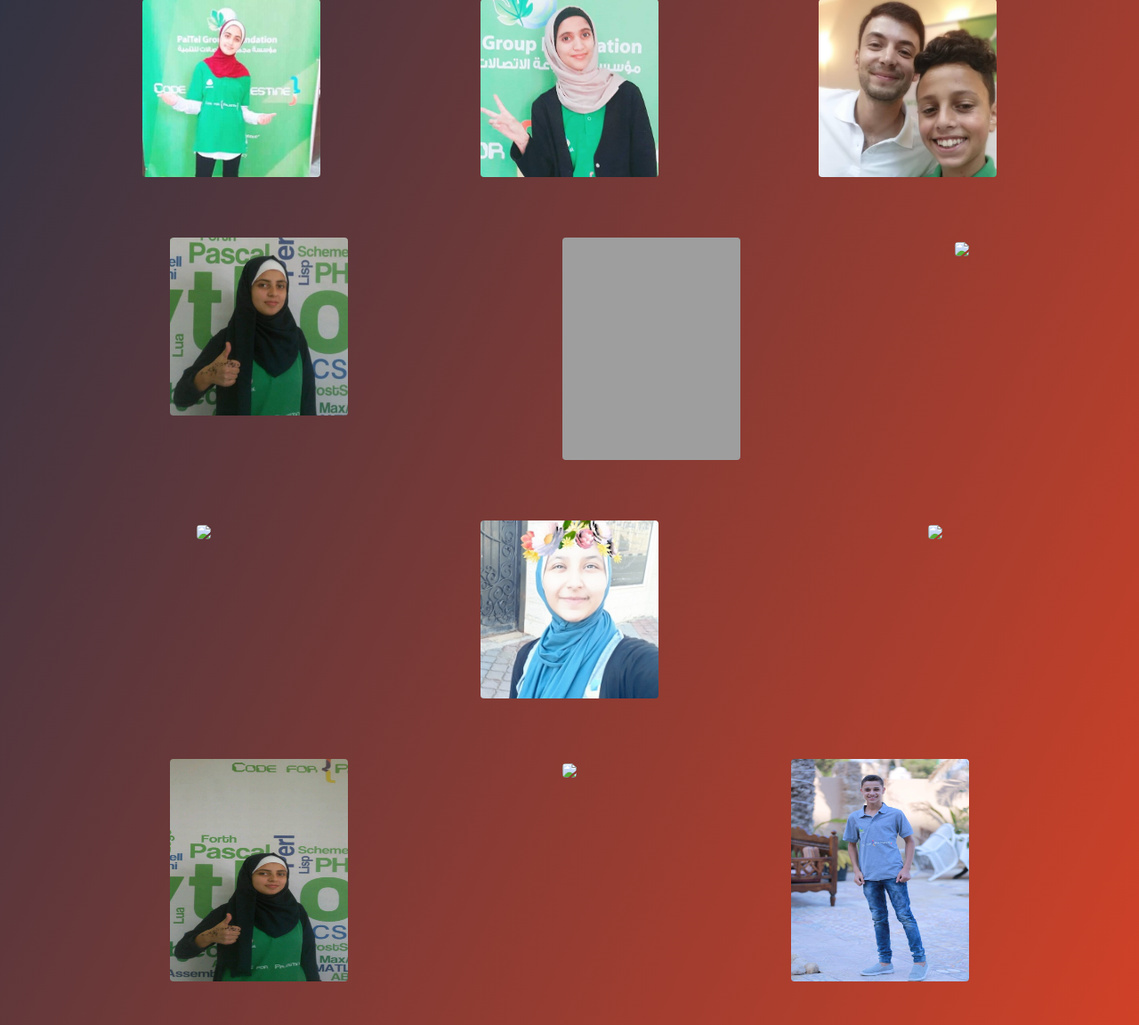
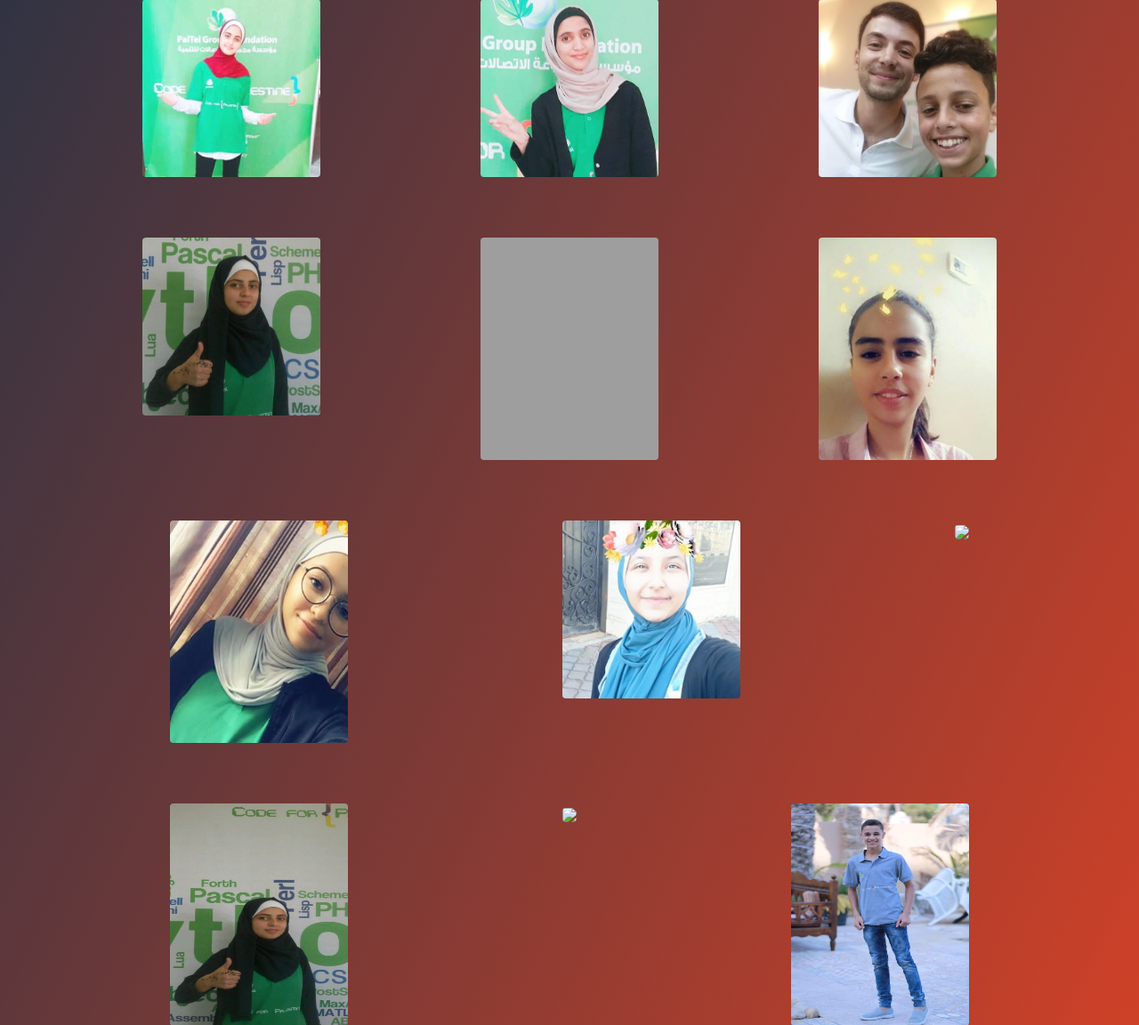
Before and after one commit to HatemSaadallah/CodeforPaletineYearBook2018, a Flask app: page /yearOne in a window 1280 px wide. Shown: the part 1184-2336 px from the top of the page at 89% size. Run offline with Flask 2, Linux system fonts and the light colour scheme; some libraries are stand-ins or nearby versions; grey boxes are pictures that could not be loaded.

Commit message:
Updated Year 1

```diff
--- a/templates/y1_page.html
+++ b/templates/y1_page.html
@@ -57,36 +57,36 @@
 	<div class="container">
 		<h1 class="col-xs-1 text-center head-text">Year 1</h1>
 		<div class="instructors row">
-			<a class="button" href="#popup1"><img class="pic rounded" id="bora" src='../static/Images/bora.jpg'></a>
+			<a class="button" href="#popup1"><img class="pic rounded" id="bora" src='../static/Images/bora.jpg' height="250" width="200"></a>
 
-			<a class="button" href="#popup2"><img class="pic rounded" id="lily" src='../static/Images/lily.png'></a>
+			<a class="button" href="#popup2"><img class="pic rounded" id="lily" src='../static/Images/lily.png' height="250" width="200"></a>
 
 		</div>
 		<div class="hatem row tas">
-			<a class="button" href="#popup3"><img class="pic rounded" id="bissan" src="../static/Images/bissan.jpg"></a>
-			<a class="button" href="#popup4"><img class="pic rounded" id="lama" src="../static/Images/lama.jpg"></a>
+			<a class="button" href="#popup3"><img class="pic rounded" id="bissan" src="../static/Images/bissan.jpg" height="250" width="200"></a>
+			<a class="button" href="#popup4"><img class="pic rounded" id="lama" src="../static/Images/lama.jpg" height="250" width="200"></a>
 
 
 		</div>
 		<div class="students">
 			<div class="row students-raw">
-				<a class="button" href="#popup5"><img class="pic rounded" src='../static/Images/sofyan.jpg'></a>
-				<a class="button" href="#popup6"><img class="pic rounded" src='../static/Images/mortaja.JPG'></a>
-				<a class="button" href="#popup7"><img class="pic rounded" src='../static/Images/dareen.jpg'></a>
+				<a class="button" href="#popup5"><img class="pic rounded" src='../static/Images/sofyan.jpg' height="250" width="200"></a>
+				<a class="button" href="#popup6"><img class="pic rounded" src='../static/Images/mortaja.JPG' height="250" width="200"></a>
+				<a class="button" href="#popup7"><img class="pic rounded" src='../static/Images/dareen.jpg' height="250" width="200"></a>
 			</div>
 			<div class="row students-raw">
-				<a class="button" href="#popup8"><img class="pic rounded" src='../static/Images/farah_shaquora.jpg'></a>
-				<a class="button" href="#popup9"><img class="pic rounded" src='../static/Images/fedaa.jpg'></a>
-				<a class="button" href="#popup10"><img class="pic rounded" src='../static/Images/hillis.png'></a>
+				<a class="button" href="#popup8"><img class="pic rounded" src='../static/Images/farah_shaquora.jpg' height="250" width="200"></a>
+				<a class="button" href="#popup9"><img class="pic rounded" src='../static/Images/fedaa.jpg' height="250" width="200"></a>
+				<a class="button" href="#popup10"><img class="pic rounded" src='../static/Images/hillis.png' height="250" width="200"></a>
 			</div>
 			<div class="row students-raw">
-				<a class="button" href="#popup12"><img class="pic rounded" src='../static/Images/maram.jpg'></a>
+				<a class="button" href="#popup12"><img class="pic rounded" src='../static/Images/maram.jpg' height="250" width="200"></a>
 				<a class="button" href="#popup13"><img class="rounded" src="../static/Images/sobhi.png" height="250" width="200"></a>
-				<a class="button" href="#popup14"><img class="rounded" src='http://via.placeholder.com/200x250'></a>
+				<a class="button" href="#popup14"><img class="rounded" src="../static/Images/aya_wadi.png" height="250" width="200"></a>
 			</div>
 			<div class="row students-raw">
-				<a class="button" href="#popup15"><img class="rounded" src='http://via.placeholder.com/200x250'></a>
-				<a class="button" href="#popup16"><img class="pic rounded" src='../static/Images/zyan.jpg'></a>
+				<a class="button" href="#popup15"><img class="rounded" src="../static/Images/zaina.png" height="250" width="200"></a>
+				<a class="button" href="#popup16"><img class="pic rounded" src='../static/Images/zyan.jpg' height="250" width="200"></a>
 				<a class="button" href="#popup17"><img class="rounded" src='http://via.placeholder.com/200x250'></a>
 			</div>
 			<div class="row students-raw">
```
